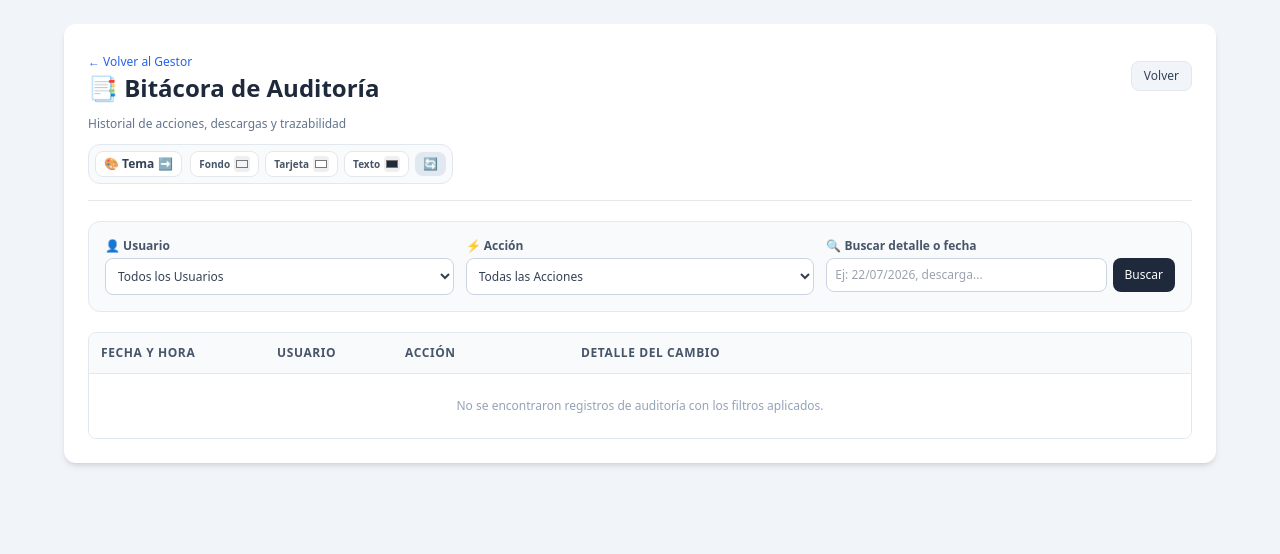
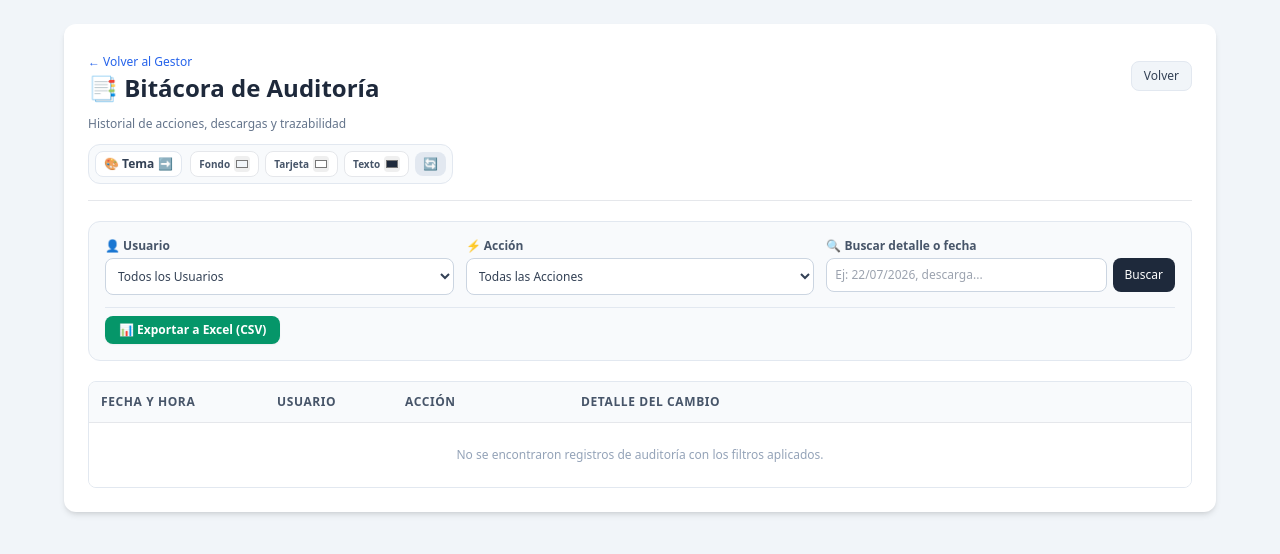
Before and after one commit to jesusmosqueraro-bot/gestor-archivos-mossoft, a Flask app: template templates/logs.html in a window 1280 px wide. Shown: the top 554 px of the page. Run offline with Flask 3, Linux system fonts and the light colour scheme; the template is opened without the code that fills it, so the values that code supplies are empty; some libraries are stand-ins or nearby versions.

Commit message:
Update logs.html

```diff
--- a/templates/logs.html
+++ b/templates/logs.html
@@ -33,7 +33,7 @@
 
             <p class="text-xs text-slate-500">Historial de acciones, descargas y trazabilidad</p>
 
-            <!-- 🎨 PANEL RGB COLAPSABLE MÓVIL Y DESKTOP -->
+            <!-- 🎨 PANEL RGB COLAPSABLE -->
             <div class="flex items-center bg-slate-50 border border-slate-200 rounded-xl p-1.5 self-start transition-all duration-300 max-w-full">
                 <button onclick="togglePanelRgb()" id="btn-toggle-rgb" class="text-xs font-bold px-2 py-1 bg-white border border-slate-200 rounded-lg hover:bg-slate-100 flex items-center gap-1 text-slate-700 shrink-0" title="Plegar / Desplegar Colores">
                     🎨 Tema <span id="flecha-rgb">➡️</span>
@@ -62,7 +62,7 @@
             </div>
         </div>
 
-        <!-- 🔍 Panel de Filtros -->
+        <!-- 🔍 Panel de Filtros con Botón de Exportación CSV -->
         <form action="/logs" method="GET" class="mb-5 bg-slate-50 p-3 sm:p-4 rounded-xl border border-slate-200 flex flex-col gap-3">
             <div class="grid grid-cols-1 sm:grid-cols-3 gap-3">
 
@@ -101,13 +101,18 @@
 
             </div>
 
-            {% if q_usuario or q_accion or q_busqueda %}
-            <div class="flex justify-end pt-1">
+            <!-- Acciones Secundarias (Exportar / Limpiar) -->
+            <div class="flex flex-wrap justify-between items-center pt-2 border-t border-slate-200 gap-2">
+                <a href="/exportar_logs_csv?usuario={{ q_usuario }}&accion={{ q_accion }}&q={{ q_busqueda }}" class="text-xs bg-emerald-600 text-white hover:bg-emerald-700 font-bold px-3.5 py-1.5 rounded-lg flex items-center gap-1.5 shadow-sm transition-colors">
+                    📊 Exportar a Excel (CSV)
+                </a>
+
+                {% if q_usuario or q_accion or q_busqueda %}
                 <a href="/logs" class="text-xs text-red-600 hover:underline font-semibold flex items-center gap-1">
                     ✖ Limpiar Filtros
                 </a>
+                {% endif %}
             </div>
-            {% endif %}
         </form>
 
         <!-- 📱 VISTA MÓVIL -->
```
